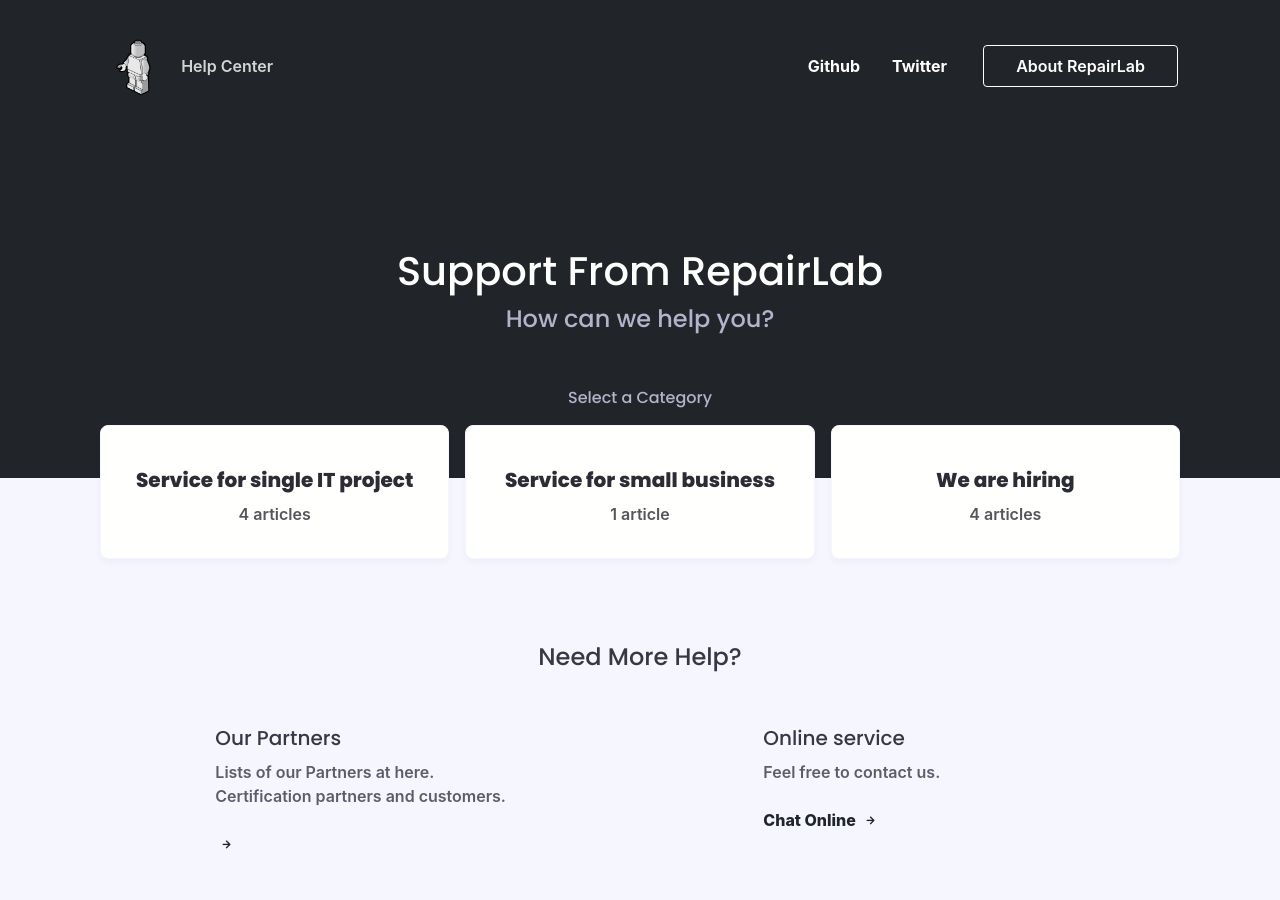
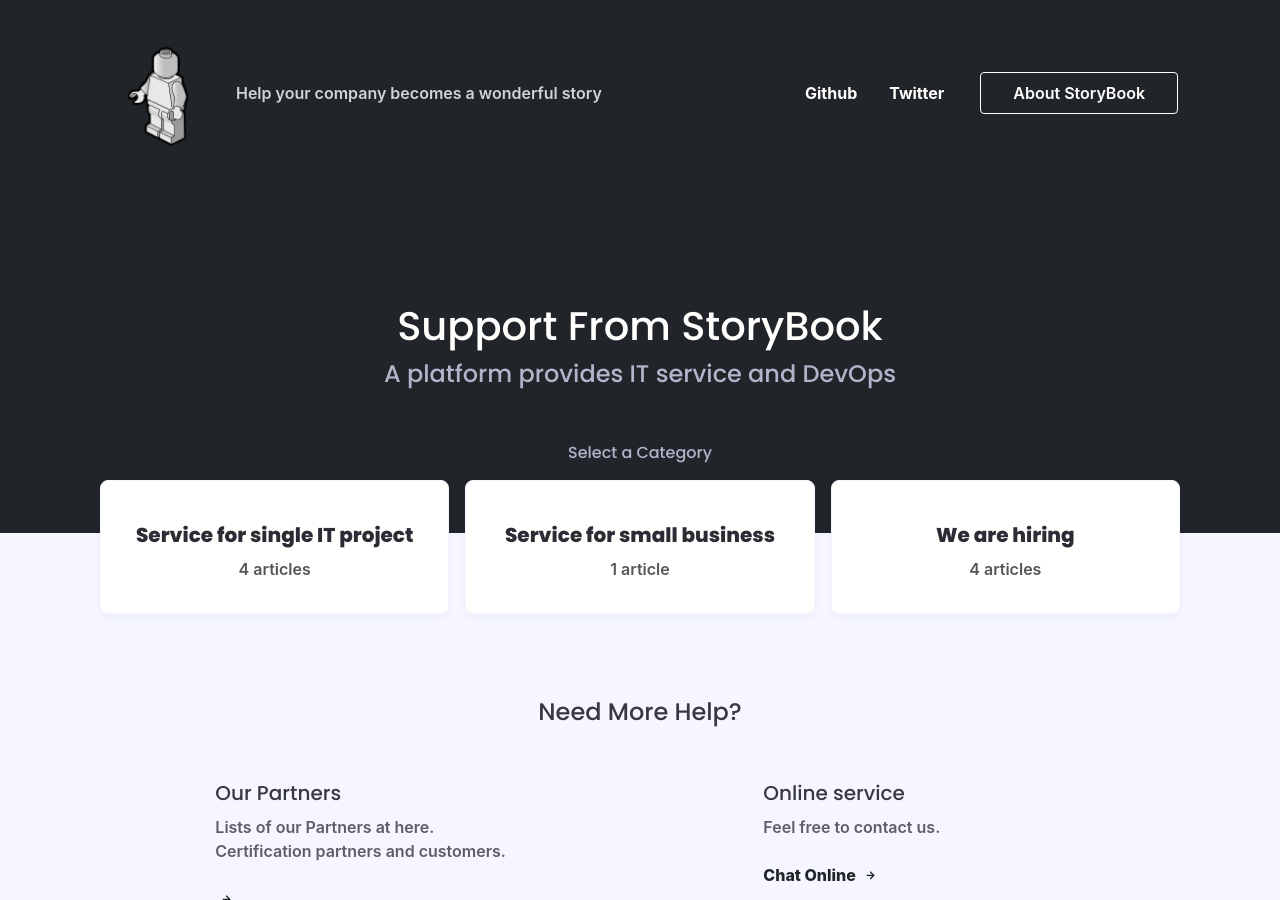
Before and after one commit to werepairlab/werepairlab.github.io, a Jekyll site: the page built from index.html, in a window 1280 px wide and 900 px high. Built offline with Jekyll 4.4.1, drawn with Linux system fonts in a browser that asks for light colours; nearby versions of some CDN libraries; some web fonts are replaced; comment, search, counter and statistics services are not loaded.

Commit message:
company name

```diff
--- a/_config.yml
+++ b/_config.yml
@@ -18,19 +18,19 @@
 # You can create any custom variable you would like, and they will be accessible
 # in the templates via {{ site.myvariable }}.
 
-title: Yes! We Repair!
-description: We are a platform provides PC service and repairment.
+title: StoryBook
+description: We are a platform provides IT service and DevOps.
 baseurl: '' # the subpath of your site, e.g. /support
 url: https://werepairlab.github.io/ # the base hostname AND PROTOCOL for your site, e.g. http://example.com
 permalink: /:categories/:title
 
-content_type: Help Center #Define whether this is a knowledge base, help center, or something else
+content_type: Help your company becomes a wonderful story #Define whether this is a knowledge base, help center, or something else
 use_authors: true #Set this to false to disable showing post authors
 
 brand_logo: logo.png
-brand_name: RepairLab
-header: How can we help you?
-subheader: Support From RepairLab
+brand_name: StoryBook
+header: A platform provides IT service and DevOps
+subheader: Support From StoryBook
 
 meta_image: odin-meta.png
 
@@ -53,7 +53,7 @@
 nav_item_three: #
 nav_item_three_link: #
 
-nav_button: About RepairLab
+nav_button: About StoryBook
 nav_button_link: https://werepairlab.github.io/
 
 # More Help
```
